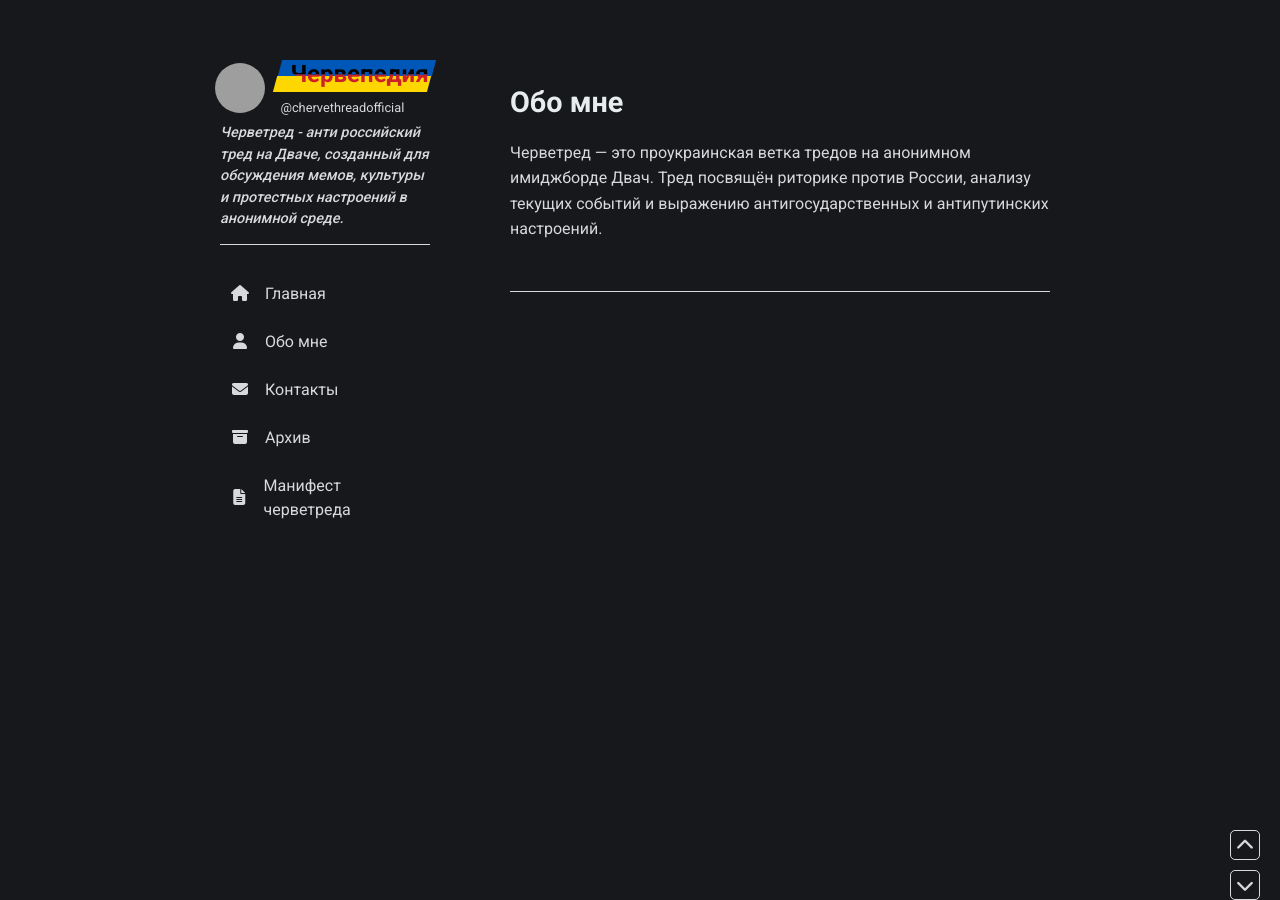
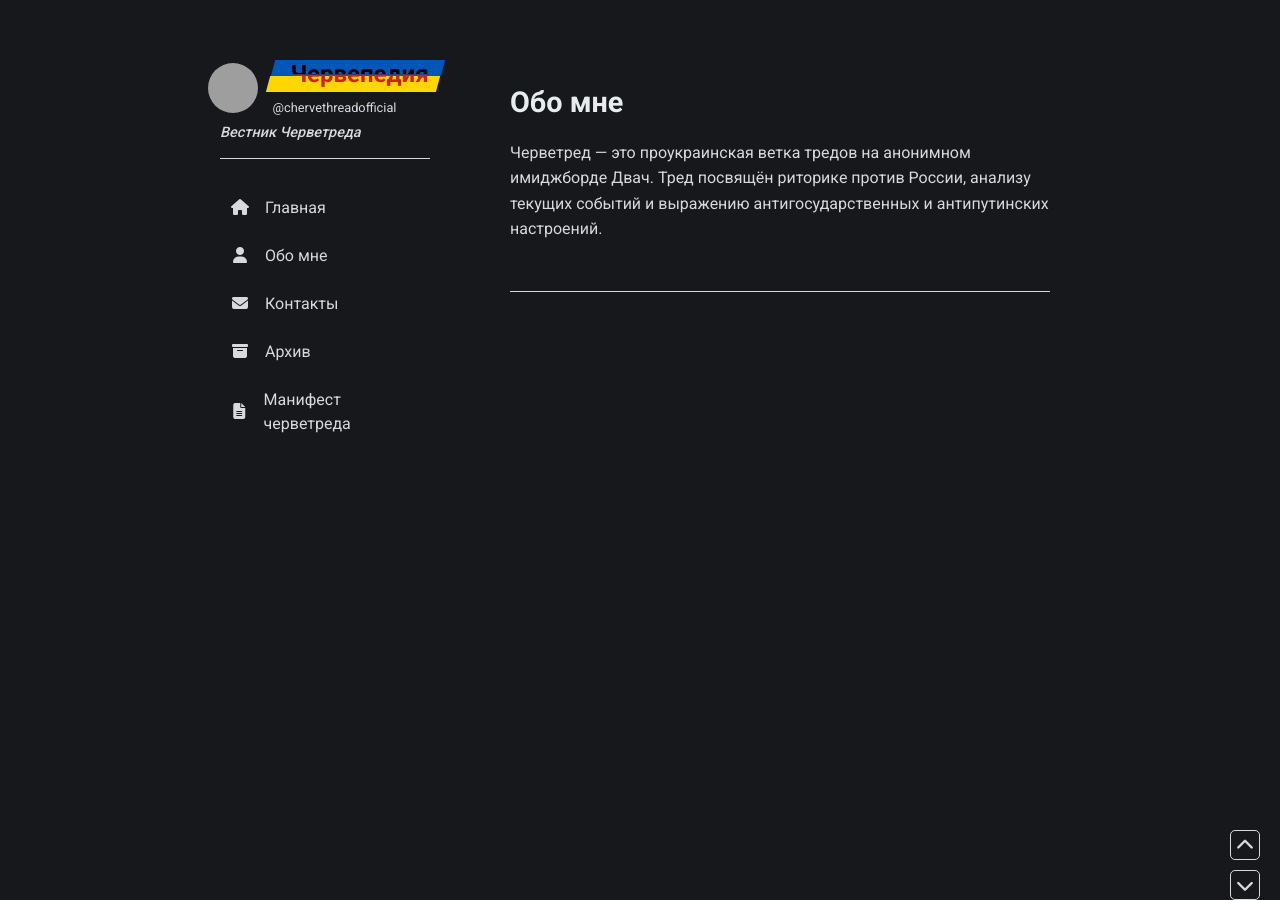
Before and after one commit to chervepediya/chervepediya.github.io, a Jekyll site: the page built from about.md, in a window 1280 px wide and 900 px high. Built offline with Jekyll 4.4.1, drawn with Linux system fonts in a browser that asks for light colours; nearby versions of some CDN libraries; a script that is not in the unit is left out; grey boxes are pictures that could not be loaded.

Commit message:
Update _config.yml

```diff
--- a/_config.yml
+++ b/_config.yml
@@ -1,6 +1,6 @@
 # Основные настройки
-title: Червепедия
-description: Черветред - анти российский тред на Дваче, созданный для обсуждения мемов, культуры и протестных настроений в анонимной среде.
+title: ЧЕРВЕПЕДИЯ
+description: Вестник Черветреда
 url: ""  # Абсолютный URL вашего сайта
 baseurl: ""  # Оставьте пустым, если сайт в корне домена
 timezone: Europe/Moscow
```
